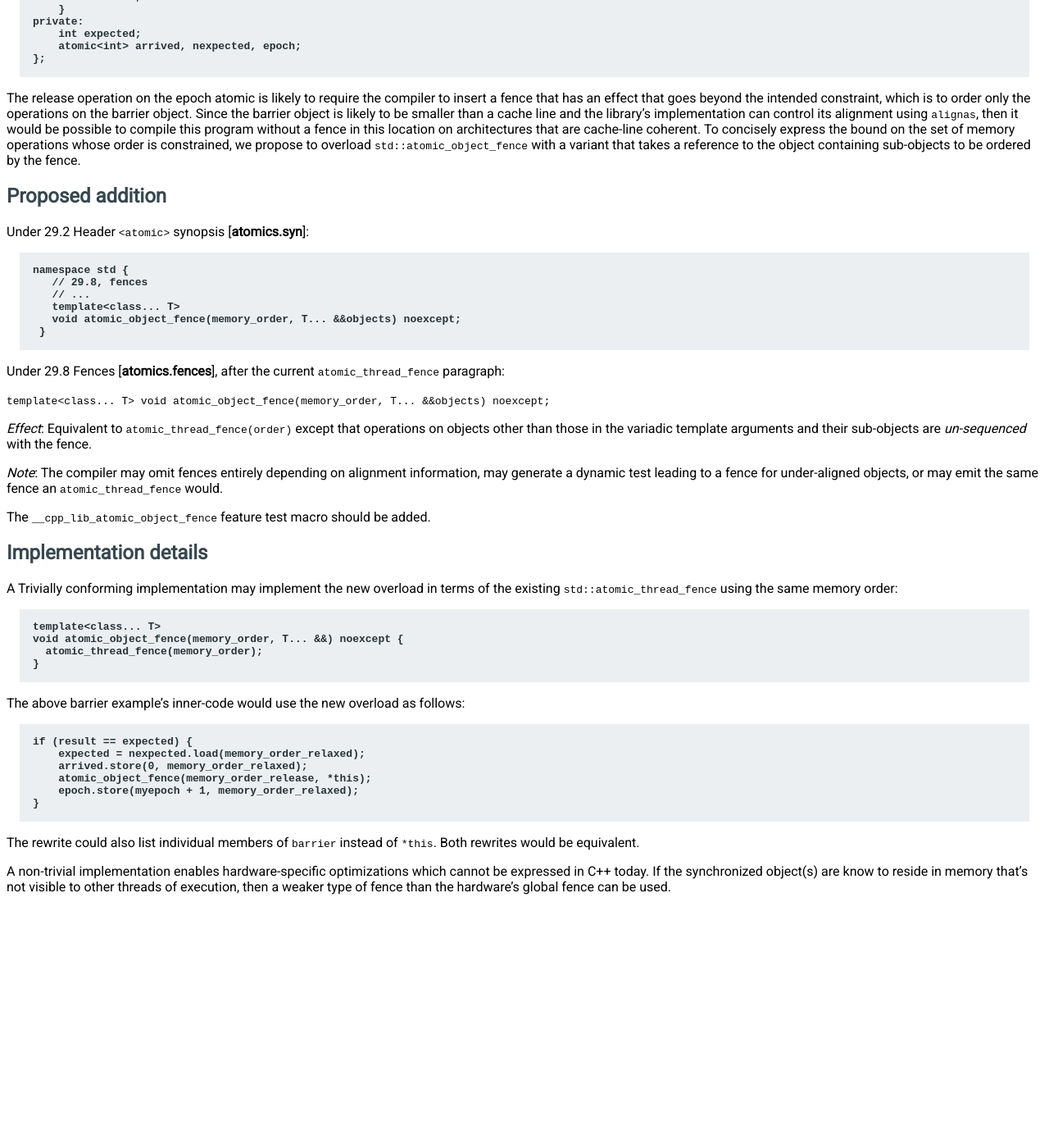
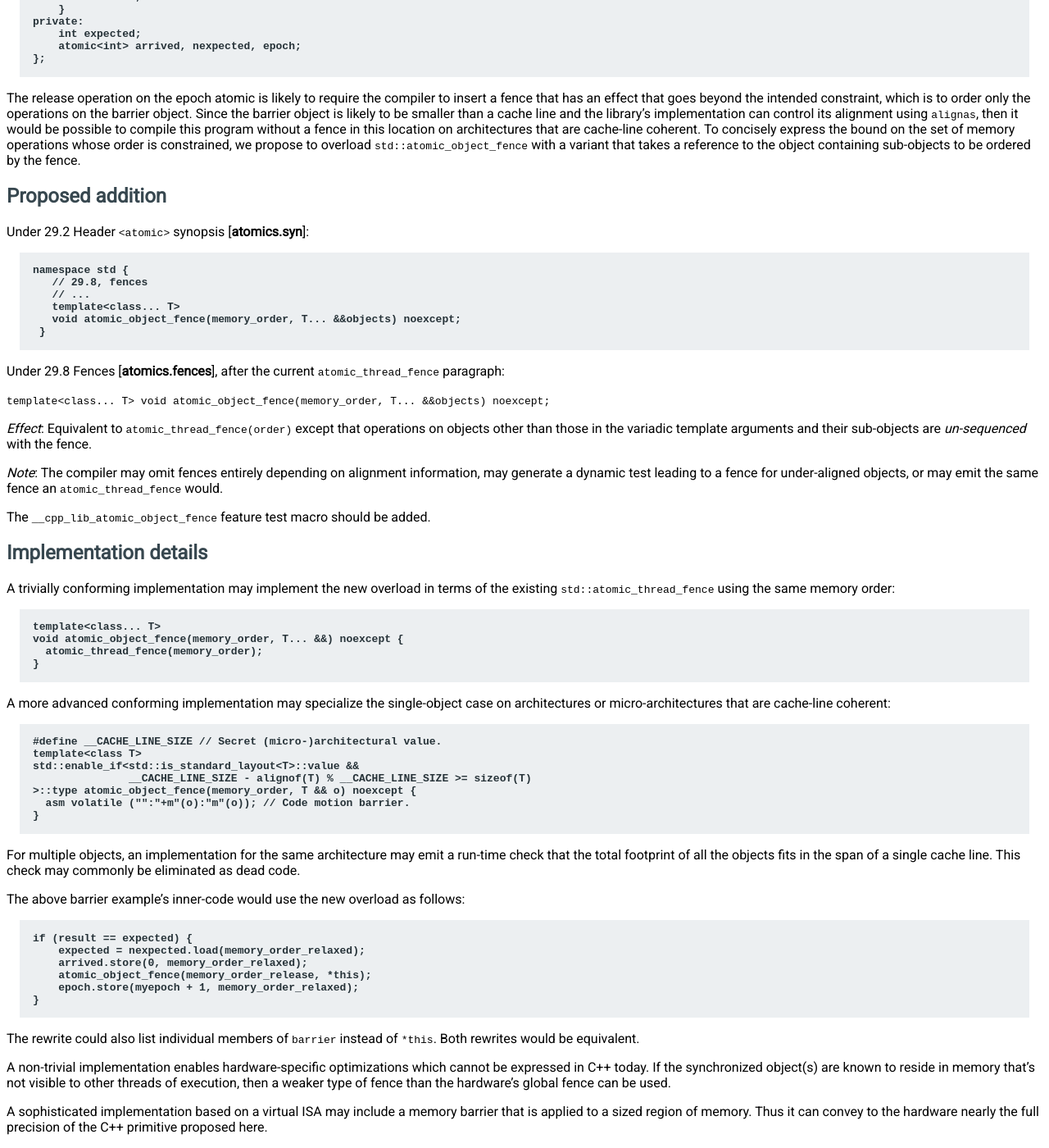
Before and after one commit to jfbastien/papers, a Sphinx documentation site: the page built from source/D4522.rst, in a window 1280 px wide and 1400 px high, scrolled down 995 px. Shown: the whole window at 82% size. Built offline with Sphinx 7.4.7, drawn with Linux system fonts in a browser that asks for light colours; before the commit the page ends 2102 px from its top, so only the background shows below that.

Commit message:
Update D4522.rst
Added the non-trivial implementation example

```diff
--- a/source/D4522.rst
+++ b/source/D4522.rst
@@ -108,7 +108,7 @@ The ``__cpp_lib_atomic_object_fence`` feature test macro should be added.
 Implementation details
 ----------------------
 
-A Trivially conforming implementation may implement the new overload in terms of
+A trivially conforming implementation may implement the new overload in terms of
 the existing ``std::atomic_thread_fence`` using the same memory order:
 
 .. code-block:: c++
@@ -117,6 +117,23 @@ the existing ``std::atomic_thread_fence`` using the same memory order:
      void atomic_object_fence(memory_order, T... &&) noexcept {
        atomic_thread_fence(memory_order);
      }
+
+A more advanced conforming implementation may specialize the single-object case on
+architectures or micro-architectures that are cache-line coherent:
+
+.. code-block:: c++
+
+     #define __CACHE_LINE_SIZE // Secret (micro-)architectural value.
+     template<class T>
+     std::enable_if<std::is_standard_layout<T>::value &&
+	            __CACHE_LINE_SIZE - alignof(T) % __CACHE_LINE_SIZE >= sizeof(T)
+     >::type atomic_object_fence(memory_order, T && o) noexcept {
+       asm volatile ("":"+m"(o):"m"(o)); // Code motion barrier.
+     }
+
+For multiple objects, an implementation for the same architecture may emit a run-time
+check that the total footprint of all the objects fits in the span of a single cache
+line.  This check may commonly be eliminated as dead code.
 
 The above barrier example's inner-code would use the new overload as follows:
 
@@ -133,6 +150,10 @@ The rewrite could also list individual members of ``barrier`` instead of
 ``*this``. Both rewrites would be equivalent.
 
 A non-trivial implementation enables hardware-specific optimizations which
-cannot be expressed in C++ today. If the synchronized object(s) are know to
+cannot be expressed in C++ today. If the synchronized object(s) are known to
 reside in memory that's not visible to other threads of execution, then a weaker
 type of fence than the hardware's global fence can be used.
+
+A sophisticated implementation based on a virtual ISA may include a memory barrier
+that is applied to a sized region of memory.  Thus it can convey to the hardware
+nearly the full precision of the C++ primitive proposed here.
```
